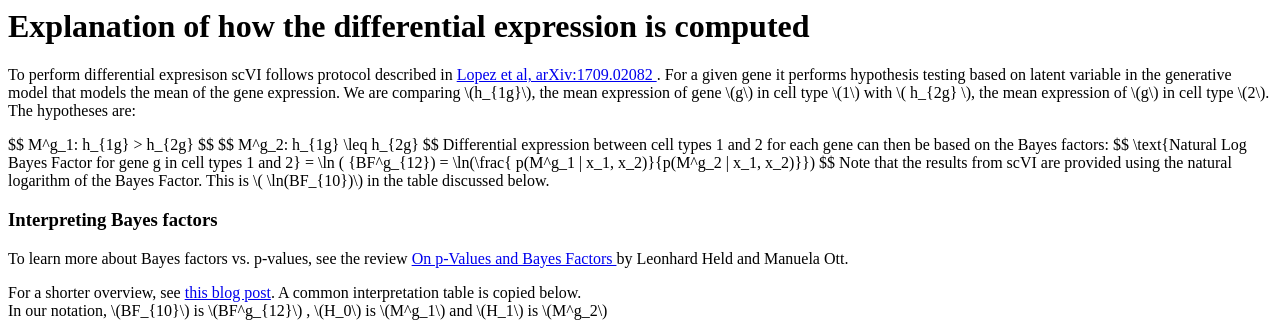
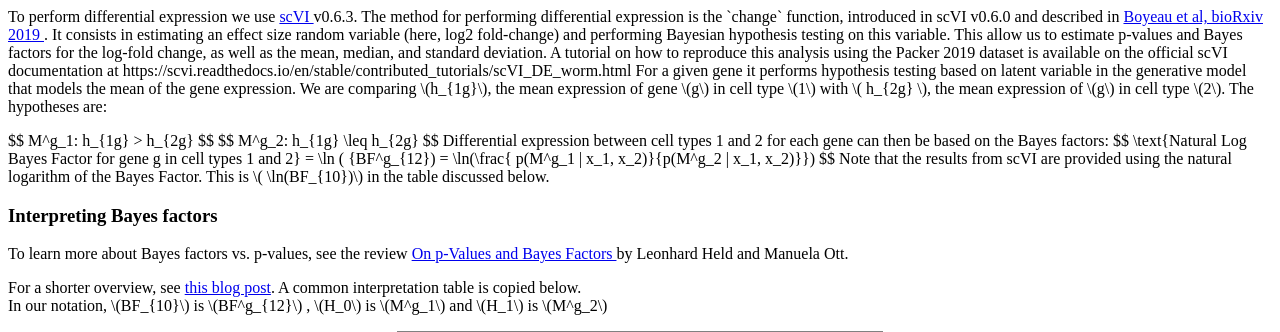
Before and after one commit to dibidave/wormcells-de, a Flask app: template templates/bayes_factors.html in a window 1280 px wide. Shown: the top 332 px of the page. Run offline with Flask 2, Linux system fonts and the light colour scheme; the template is opened without the code that fills it, so the values that code supplies are empty.

Commit message:
Update for scvi 0.6.3

```diff
--- a/de.py
+++ b/de.py
@@ -117,8 +117,8 @@
 
     print('	### ### ###  computed idxs')
 
-    n_samples = 1000
-    M_permutation = 1000
+    n_samples = 10000
+    M_permutation = 10000
 
     de_change = full.differential_expression_score(
         idx1=cell_idx1.values,  # we use the same cells as chosen before
--- a/templates/bayes_factors.html
+++ b/templates/bayes_factors.html
@@ -1,6 +1,18 @@
-<h1> Explanation of how the differential expression is computed </h1>
-<p> To perform differential expresison scVI follows protocol described in <a href="https://arxiv.org/abs/1709.02082">Lopez
-    et al, arXiv:1709.02082 </a>. For a given gene it performs hypothesis testing based on latent variable in the generative model that
+
+<p> To perform differential expression we use <a href="https://scvi.readthedocs.io/en/stable/index.html">scVI </a> v0.6.3.
+    The method for performing differential expression is the `change` function, introduced in scVI v0.6.0 and described
+    in <a href="https://doi.org/10.1101/794289">Boyeau et al, bioRxiv 2019 </a>.  It consists in estimating an effect
+    size random variable (here, log2 fold-change) and performing Bayesian hypothesis testing on this variable.
+
+    This allow us to estimate p-values and Bayes factors for the log-fold change, as well as
+    the mean, median, and standard deviation.
+
+    A tutorial on how to reproduce this analysis using the Packer 2019 dataset is available on the official scVI
+    documentation at https://scvi.readthedocs.io/en/stable/contributed_tutorials/scVI_DE_worm.html
+
+
+
+    For a given gene it performs hypothesis testing based on latent variable in the generative model that
     models the mean of the gene expression. We are comparing \(h_{1g}\), the mean expression of gene \(g\) in cell type \(1\) with \( h_{2g} \), the mean
     expression of \(g\) in cell type \(2\). The hypotheses are: </p>
 <p>
```
